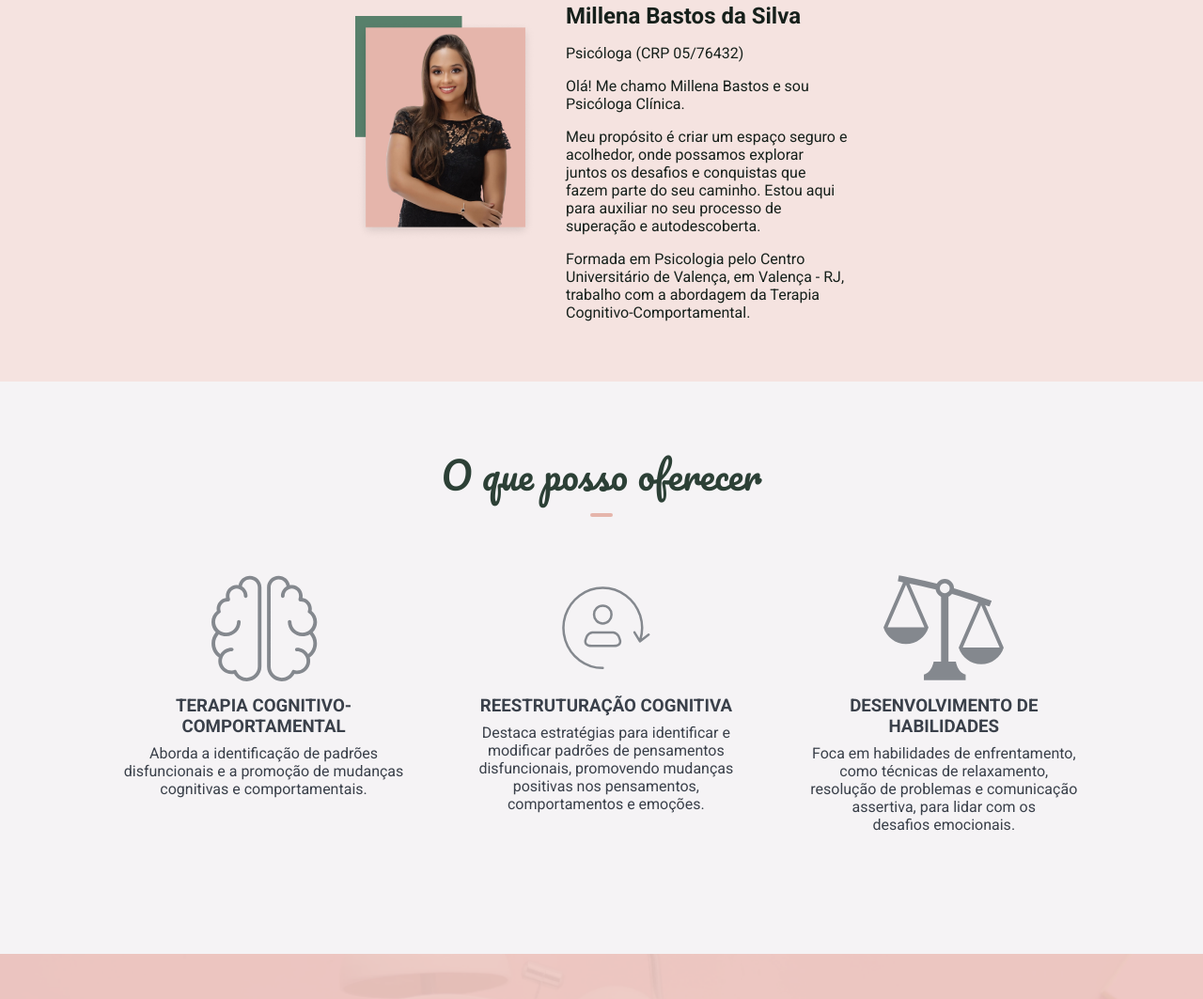
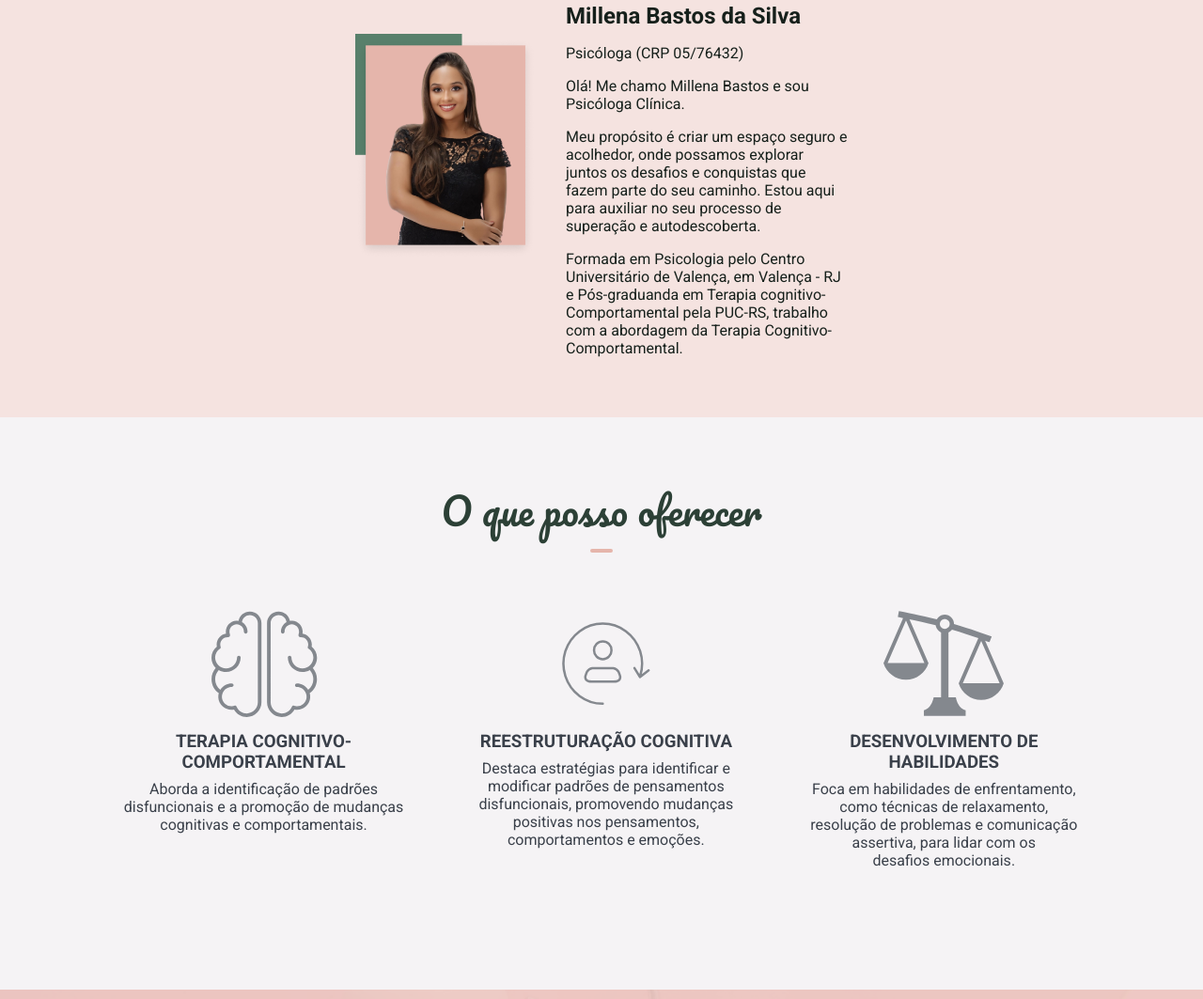
Before and after one commit to vhasousa/personal_page_millena, a plain HTML site: page index.html in a window 1280 px wide. Shown: the part 933-1996 px from the top of the page at 94% size. Drawn offline with Linux system fonts and the light colour scheme.

Commit message:
Update index.html

```diff
--- a/index.html
+++ b/index.html
@@ -83,7 +83,7 @@
                 <p>Psicóloga (CRP 05/76432)</p>
                 <p>Olá! Me chamo Millena Bastos e sou Psicóloga Clínica.</p>
                 <p> Meu propósito é criar um espaço seguro e acolhedor, onde possamos explorar juntos os desafios e conquistas que fazem parte do seu caminho. Estou aqui para auxiliar no seu processo de superação e autodescoberta.</p>
-                <p>Formada em Psicologia pelo Centro Universitário de Valença, em Valença - RJ, trabalho com a
+                <p>Formada em Psicologia pelo Centro Universitário de Valença, em Valença - RJ e Pós-graduanda em Terapia cognitivo-Comportamental pela PUC-RS, trabalho com a
                     abordagem da Terapia Cognitivo-Comportamental.</p>
             </div>
         </div>
```
